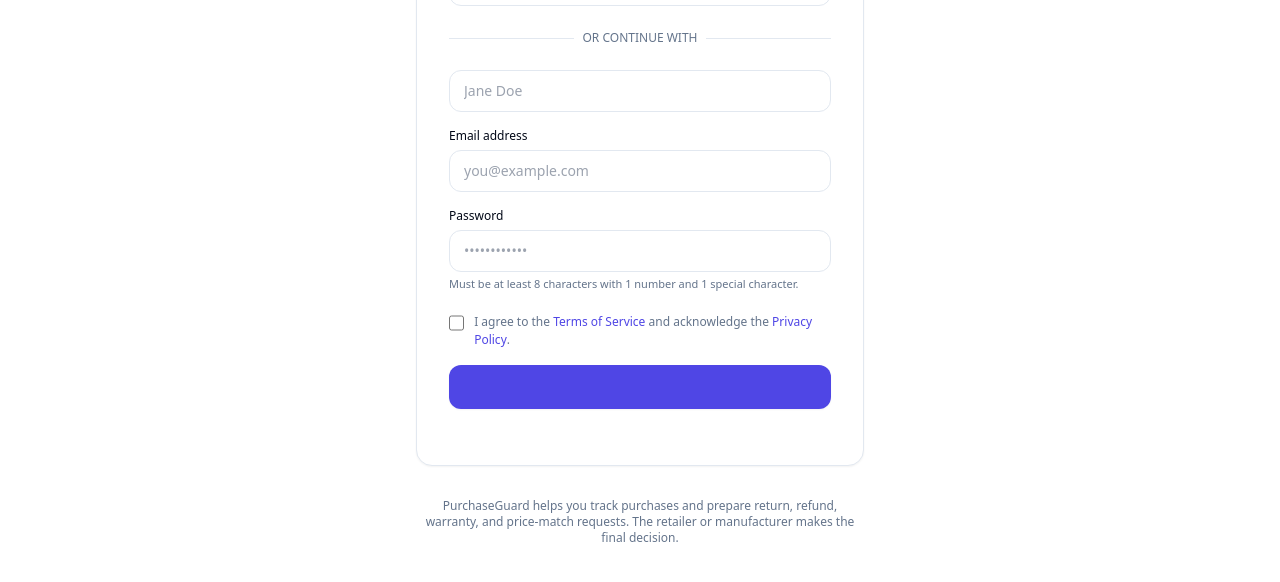
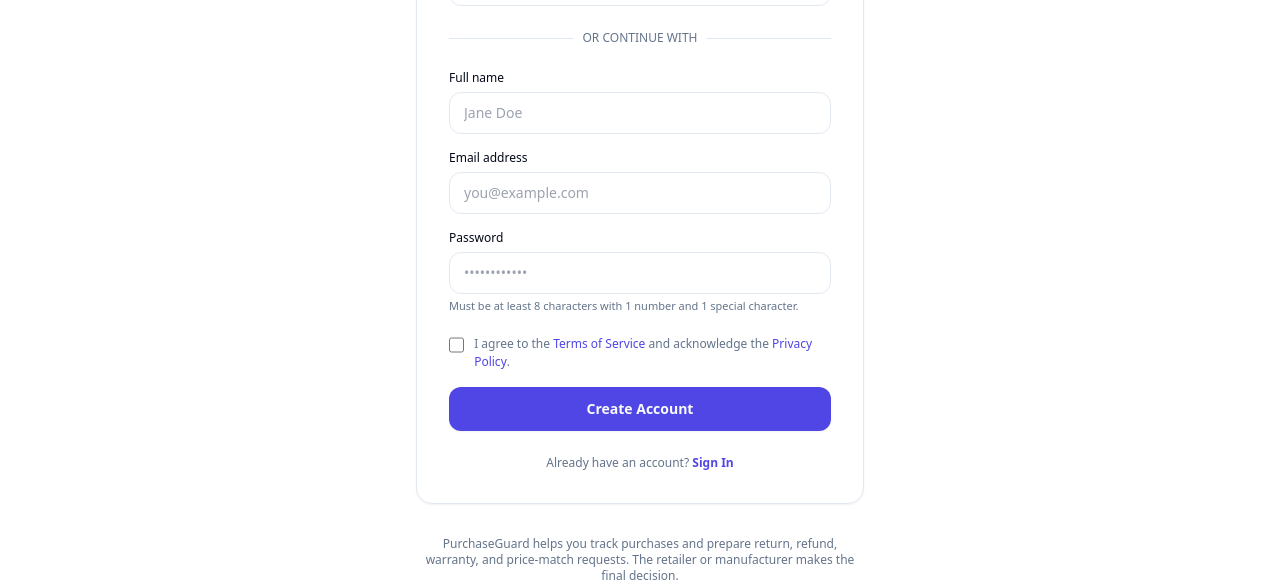
Before and after one commit to contactcyberdossier-lab/purchaseguard, a Next.js app: page /en/register in a window 1280 px wide. Shown: the part 319-901 px from the top of the page. Built offline with nearby package versions, Linux system fonts and the light colour scheme; no server answers.

Commit message:
fix(auth): align i18n dictionary keys across LoginForm and RegisterForm

```diff
--- a/messages/en.json
+++ b/messages/en.json
@@ -158,17 +158,24 @@
     "emailLabel": "Email address",
     "passwordLabel": "Password",
     "fullNameLabel": "Full name",
+    "nameLabel": "Full name",
     "submitSignIn": "Sign In",
+    "signInButton": "Sign In",
     "submitSignUp": "Create Account",
+    "signUpButton": "Create Account",
     "forgotPassword": "Forgot your password?",
     "noAccount": "Don't have an account?",
     "haveAccount": "Already have an account?",
+    "hasAccount": "Already have an account?",
     "orContinueWith": "Or continue with",
     "googleAuth": "Continue with Google",
     "appleAuth": "Continue with Apple",
     "resetTitle": "Reset your password",
     "resetSubtitle": "Enter your email address to receive a secure reset link",
     "submitReset": "Send Reset Link",
-    "backToLogin": "Back to sign in"
+    "backToLogin": "Back to sign in",
+    "backToSignIn": "Back to sign in",
+    "checkEmailTitle": "Check your email",
+    "checkEmailSub": "We sent you a confirmation link. Please check your inbox to complete registration."
   }
 }
--- a/messages/es.json
+++ b/messages/es.json
@@ -158,17 +158,24 @@
     "emailLabel": "Correo electrónico",
     "passwordLabel": "Contraseña",
     "fullNameLabel": "Nombre completo",
+    "nameLabel": "Nombre completo",
     "submitSignIn": "Iniciar Sesión",
+    "signInButton": "Iniciar Sesión",
     "submitSignUp": "Crear Cuenta",
+    "signUpButton": "Crear Cuenta",
     "forgotPassword": "¿Olvidaste tu contraseña?",
     "noAccount": "¿No tienes cuenta?",
     "haveAccount": "¿Ya tienes una cuenta?",
+    "hasAccount": "¿Ya tienes una cuenta?",
     "orContinueWith": "O continúa con",
     "googleAuth": "Continuar con Google",
     "appleAuth": "Continuar con Apple",
     "resetTitle": "Restablecer tu contraseña",
     "resetSubtitle": "Ingresa tu correo para recibir un enlace seguro",
     "submitReset": "Enviar Enlace",
-    "backToLogin": "Volver al inicio de sesión"
+    "backToLogin": "Volver al inicio de sesión",
+    "backToSignIn": "Volver al inicio de sesión",
+    "checkEmailTitle": "Revisa tu correo",
+    "checkEmailSub": "Te hemos enviado un enlace de confirmación. Por favor revisa tu bandeja de entrada para completar el registro."
   }
 }
--- a/src/components/auth/LoginForm.tsx
+++ b/src/components/auth/LoginForm.tsx
@@ -151,7 +151,7 @@ export function LoginForm({ locale }: LoginFormProps) {
           disabled={isLoading}
           className="w-full h-11 text-sm font-semibold rounded-xl"
         >
-          {isLoading ? dict.common.loading : dict.auth.signInButton}
+          {isLoading ? dict.common.loading : dict.auth.submitSignIn}
         </Button>
       </form>
 
@@ -161,7 +161,7 @@ export function LoginForm({ locale }: LoginFormProps) {
           href={`/${locale}/register`}
           className="text-primary hover:underline font-semibold"
         >
-          {dict.auth.signUpButton}
+          {dict.auth.submitSignUp}
         </Link>
       </p>
     </div>
--- a/src/components/auth/RegisterForm.tsx
+++ b/src/components/auth/RegisterForm.tsx
@@ -103,7 +103,7 @@ export function RegisterForm({ locale }: RegisterFormProps) {
         </p>
         <Link href={`/${locale}/login`}>
           <Button variant="outline" className="mt-4">
-            {dict.auth.backToSignIn}
+            {dict.auth.backToLogin}
           </Button>
         </Link>
       </div>
@@ -147,7 +147,7 @@ export function RegisterForm({ locale }: RegisterFormProps) {
       <form onSubmit={handleSubmit} className="space-y-4">
         <div>
           <label className="block text-xs font-medium text-foreground mb-1.5">
-            {dict.auth.nameLabel}
+            {dict.auth.fullNameLabel}
           </label>
           <input
             type="text"
@@ -220,17 +220,17 @@ export function RegisterForm({ locale }: RegisterFormProps) {
           disabled={isLoading}
           className="w-full h-11 text-sm font-semibold rounded-xl"
         >
-          {isLoading ? dict.common.loading : dict.auth.signUpButton}
+          {isLoading ? dict.common.loading : dict.auth.submitSignUp}
         </Button>
       </form>
 
       <p className="text-center text-xs text-muted-foreground">
-        {dict.auth.hasAccount}{' '}
+        {dict.auth.haveAccount}{' '}
         <Link
           href={`/${locale}/login`}
           className="text-primary hover:underline font-semibold"
         >
-          {dict.auth.signInButton}
+          {dict.auth.submitSignIn}
         </Link>
       </p>
     </div>
```
